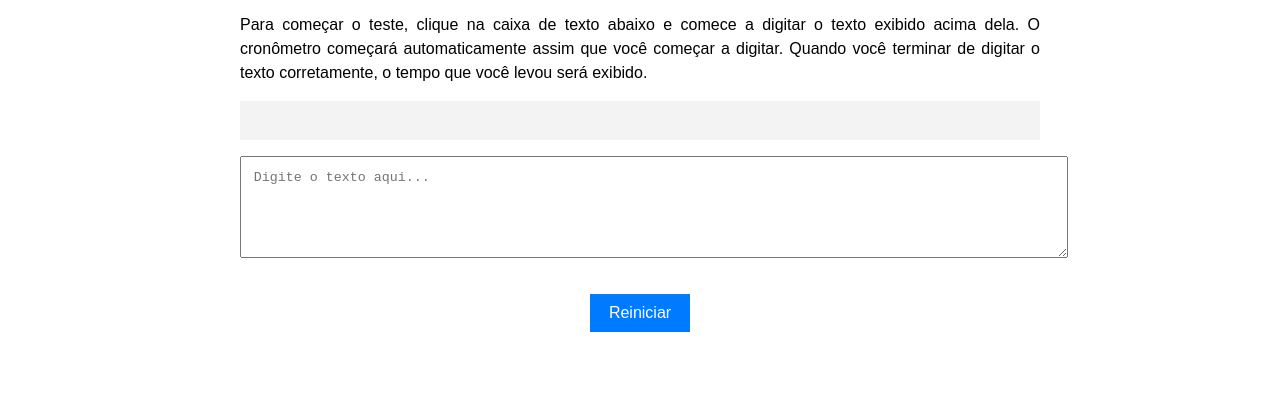
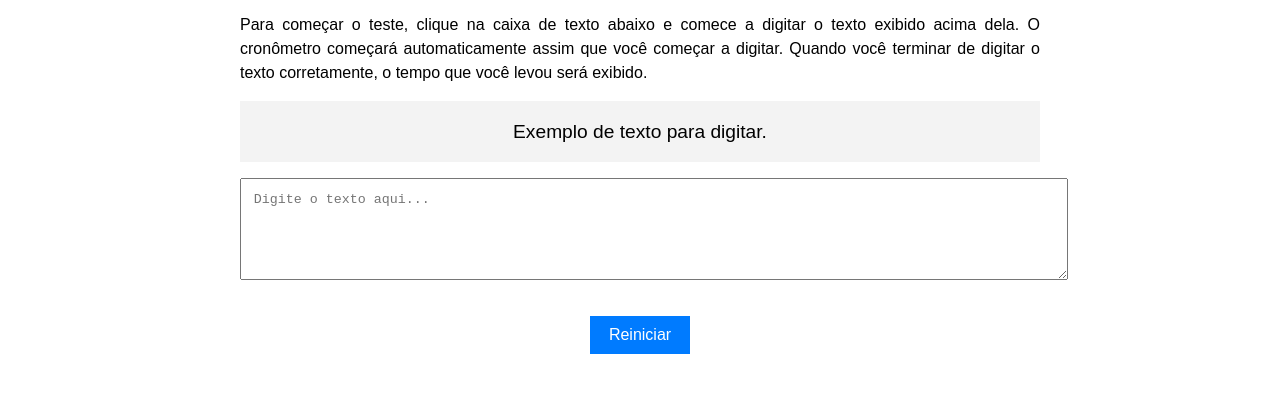
Before and after one commit to TeacherSamanthaSilva/Testevelocidadedigitacao, a plain HTML site: page index.html in a window 1280 px wide. Shown: the part 85-478 px from the top of the page. Drawn offline with Linux system fonts and the light colour scheme.

Commit message:
correção js
Nesse commit corrigi o javascript

```diff
--- a/index.html
+++ b/index.html
@@ -3,7 +3,7 @@
   <head>
     <title>Teste de Velocidade de Digitação</title>
     <link rel="stylesheet" href="style.css" />
-    <script src="scripts.js" defer></script>
+    <script src="script.js" defer></script>
   </head>
   <body>
     <h1>Teste de Velocidade de Digitação</h1>
```
